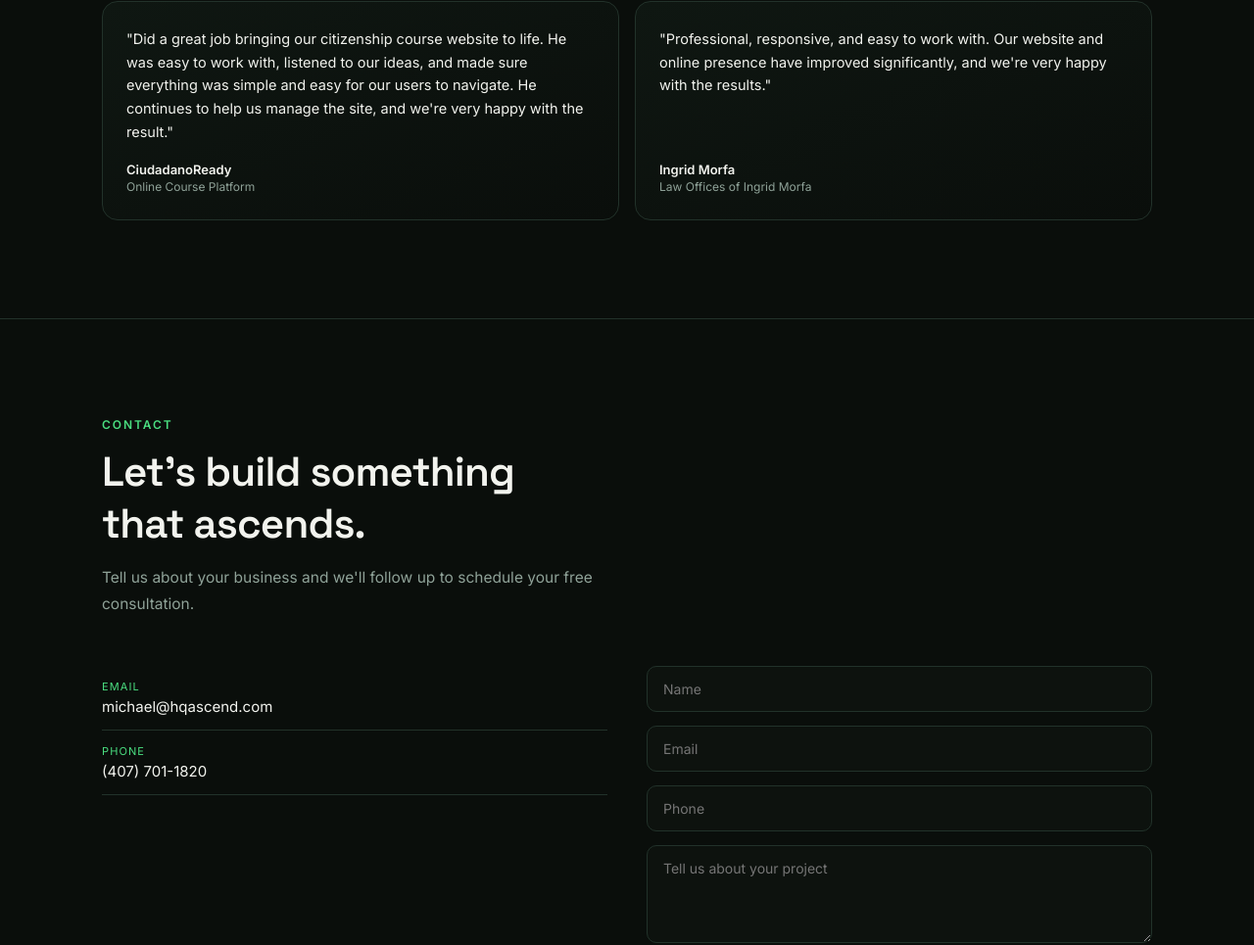
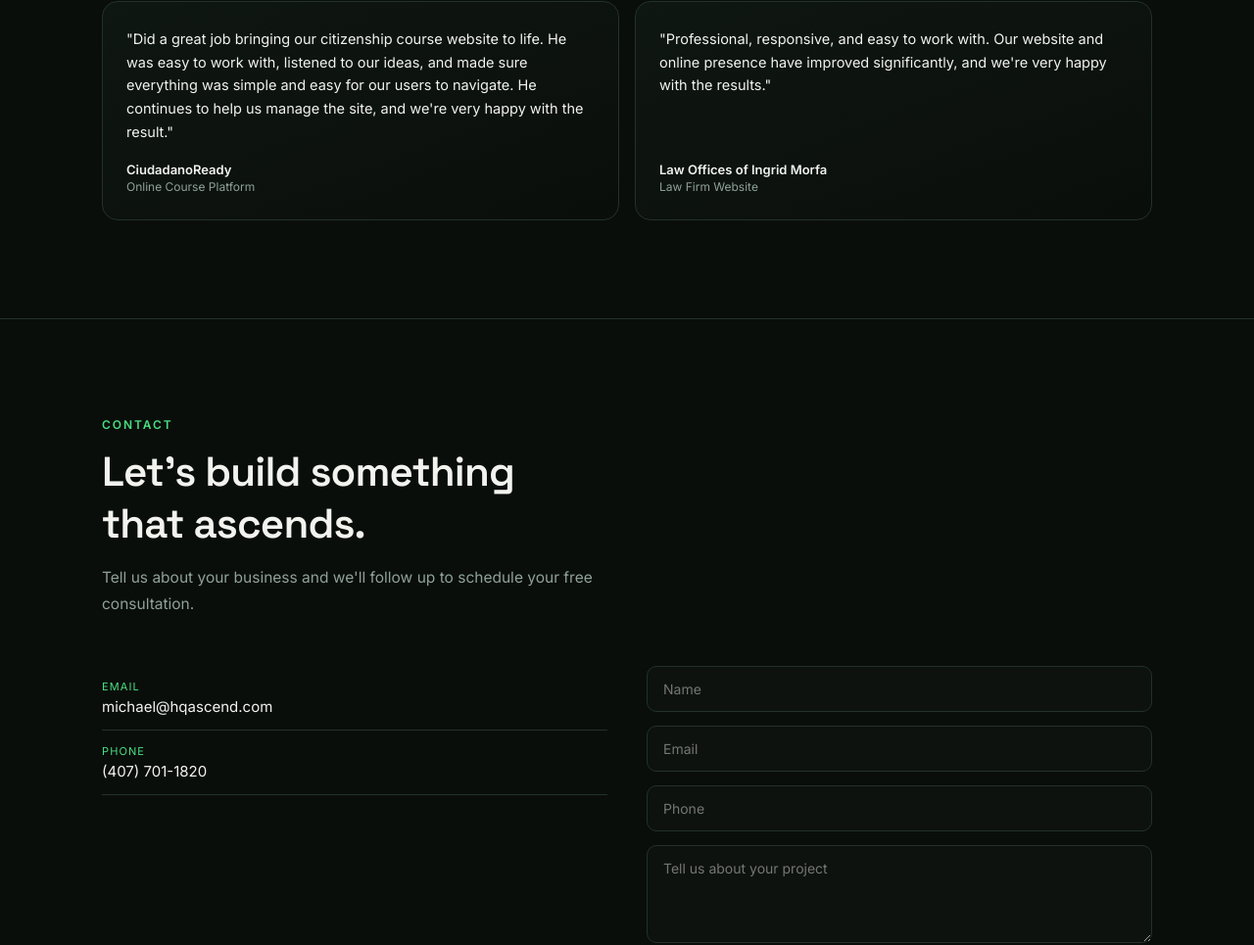
Before and after one commit to ascendmg/ascend-site, a plain HTML site: page index.html in a window 1280 px wide. Shown: the part 4430-5395 px from the top of the page at 98% size. Drawn offline with Linux system fonts and the light colour scheme.

Commit message:
Add files via upload

```diff
--- a/index.html
+++ b/index.html
@@ -180,8 +180,8 @@
       </div>
       <div class="testi-card">
         <p class="quote">"Professional, responsive, and easy to work with. Our website and online presence have improved significantly, and we're very happy with the results."</p>
-        <div class="who">Ingrid Morfa</div>
-        <div class="role">Law Offices of Ingrid Morfa</div>
+        <div class="who">Law Offices of Ingrid Morfa</div>
+        <div class="role">Law Firm Website</div>
       </div>
     </div>
   </div>
```
